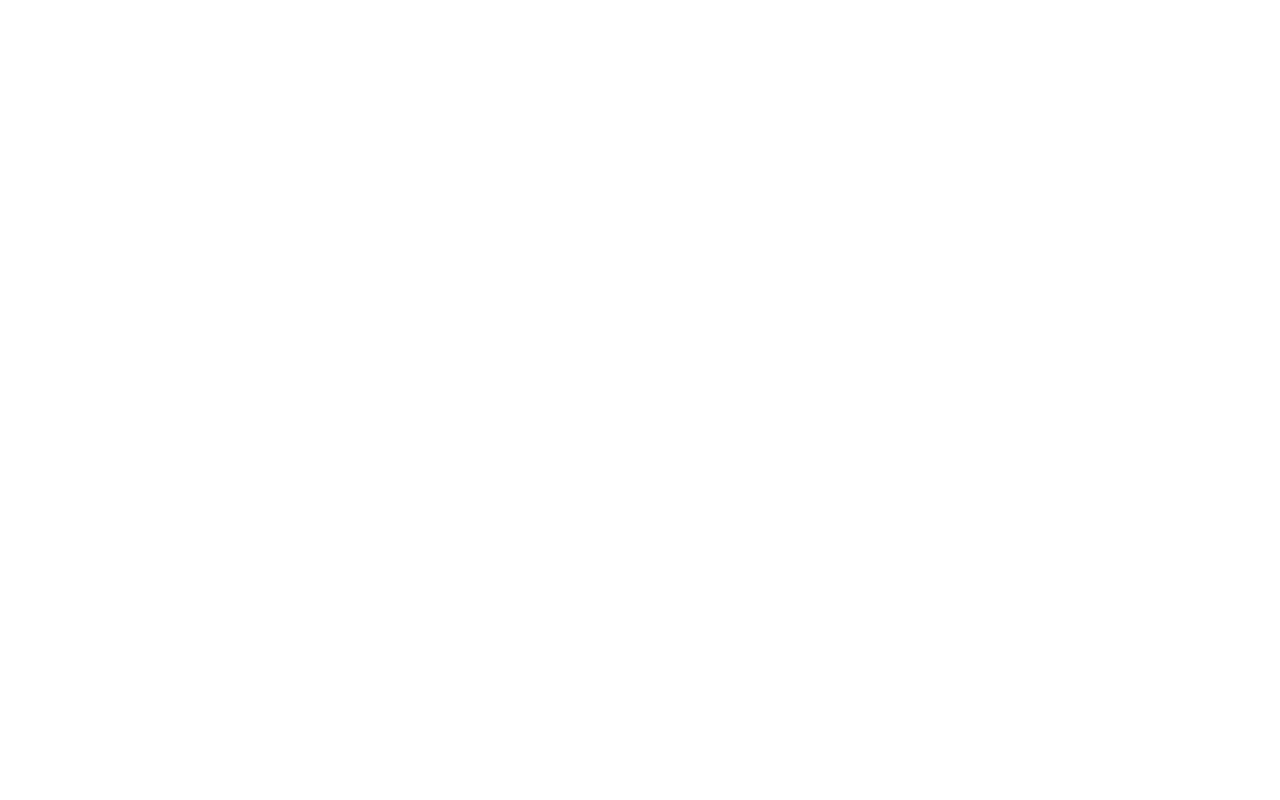
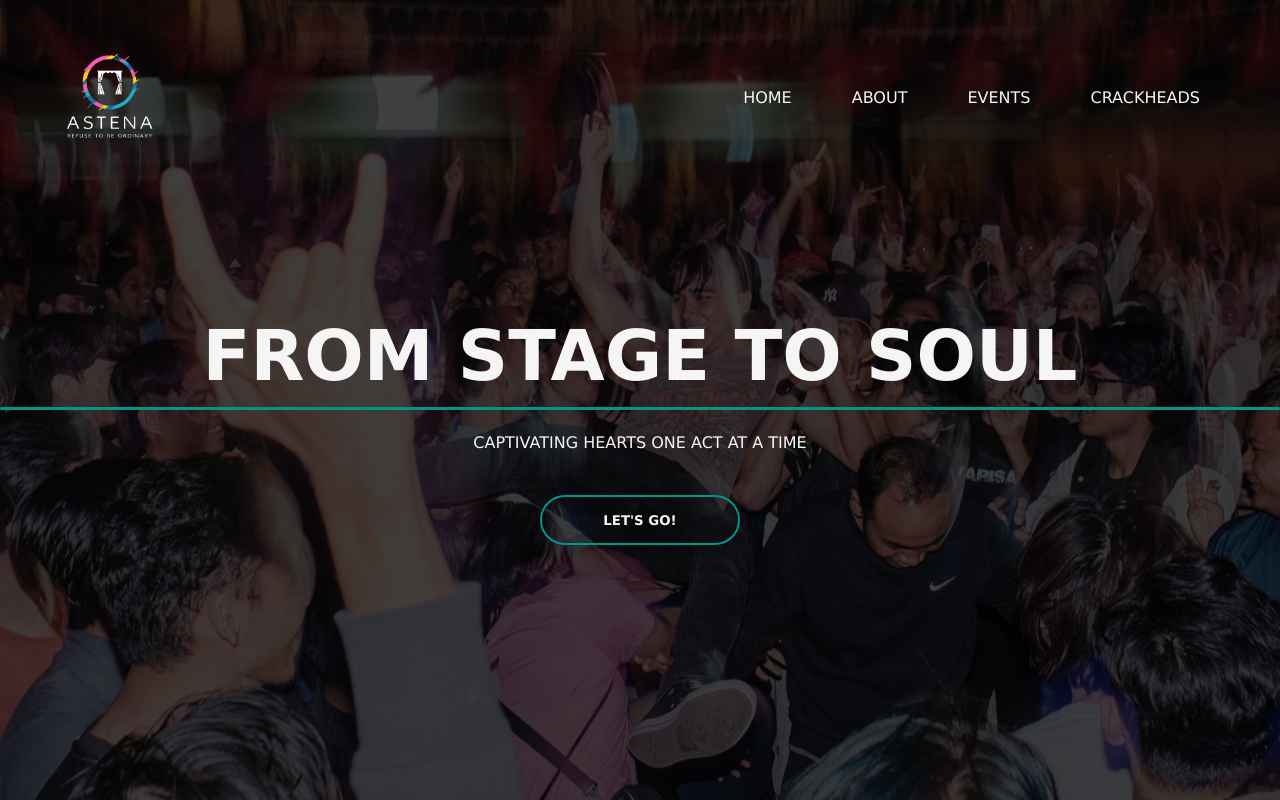
Before and after one commit to MalSyaf/malsyaf.github.io, a plain HTML site: page sunnyrain/index.html in a window 1280 px wide. Drawn offline with Linux system fonts and the light colour scheme.

Commit message:
navbar and header contents

```diff
--- a/sunnyrain/index.html
+++ b/sunnyrain/index.html
@@ -9,9 +9,37 @@
     <link rel="stylesheet" href="./style.css">
 </head>
 <body>
-    <div class="banner">
+     <!-- Navbar -->
+    <nav class="navbar">
+        <img src="../sunnyrain/img/astena_logo.png" class="logo">
+        <ul class="nav-links">
+            <li><a href="#">Home</a></li>
+            <li><a href="#">About</a></li>
+            <li><a href="#">Events</a></li>
+            <li><a href="#">Crackheads</a></li>
+        </ul>
+        <img src="./img/menu-btn.png" alt="" class="menu-btn">
+    </nav>
 
-    </div>
+    <header>
+        <div class="header-content">
+            <h1>From Stage to Soul</h1>
+            <div class="line"></div>
+            <p>Captivating Hearts One Act at a Time</p>
+            <div>
+                <button type="button"><span></span>LET'S GO!</button>
+            </div>
+        </div>
+    </header>
 
+
+    <script>
+        const menuBtn = document.querySelector('.menu-btn')
+        const navlinks = document.querySelector('.nav-links')
+
+        menuBtn.addEventListener('click', () => {
+            navlinks.classList.toggle('mobile-menu')
+        })
+    </script>
 </body>
 </html>
--- a/sunnyrain/style.css
+++ b/sunnyrain/style.css
@@ -6,11 +6,144 @@
     margin: 0;
     padding: 0;
     box-sizing: border-box;
+    font-family: Verdana, Geneva, Tahoma, sans-serif;
 }
-.banner{
-    width: 100%;
-    height: 100%;
+a{
+    color: whitesmoke;
+    text-decoration: none;
+    text-transform: uppercase;
+}
+ul{
+    list-style: none;
+}
+
+/* Header */
+header{
+    width: 100vw;
+    height: 100vh;
     background-image: linear-gradient(rgba(0,0,0,0.75),rgba(0,0,0,0.75)),url(../sunnyrain/img/header_bg.jpg);
     background-size: cover;
     background-position: center;
 }
+.header-content{
+    width: 100%;
+    position: absolute;
+    top: 50%;
+    transform: translateY(-50%);
+    text-align: center;
+    color: whitesmoke;
+}
+.header-content h1{
+    font-size: 70px;
+    margin-top: 80px;
+    text-transform: uppercase;
+}
+.line{
+    width: auto;
+    height: 3px;
+    background: #009688;
+    margin: 10px auto;
+    border-radius: 5px;
+}
+.header-content p{
+    margin: 20px auto;
+    font-weight: 100;
+    line-height: 25px;
+    text-transform: uppercase;
+}
+button{
+    height: 50px;
+    width: 200px;
+    padding: 15px 0;
+    text-align: center;
+    margin: 20px 10px;
+    border-radius: 25px;
+    font-weight: bold;
+    border: 2px solid #009688;
+    background: transparent;
+    color: whitesmoke;
+    cursor: pointer;
+    position: relative;
+    overflow: hidden;
+}
+span{
+    background: #009688;
+    height: 100%;
+    width: 0;
+    border-radius: 25px;
+    position: absolute;
+    left: 0;
+    bottom: 0;
+    z-index: -1;
+    transition: 0.5s;
+}
+button:hover span{
+    width: 100%;
+}
+button:hover{
+    border: none;
+}
+
+/* Navbar */
+.logo{
+    width: 120px;
+    cursor: pointer;
+}
+.navbar{
+    display: flex;
+    position: absolute;
+    top: 0;
+    left: 0;
+    width: 100%;
+    justify-content: space-between;
+    padding: 50px;
+}
+.nav-links{
+    display: flex;
+    align-items: center;
+}
+.nav-links li{
+    margin: 0 30px;
+}
+.menu-btn{
+    position: absolute;
+    top: 30px;
+    right: 30px;
+    z-index: 1;
+    width: 40px;
+    margin: 20px;
+    cursor: pointer;
+    display: none;
+}
+
+/* Mobile Device */
+@media only screen and (max-width:850px){
+    .menu-btn{
+        display: block;
+    }
+    .navbar{
+        padding: 0;
+    }
+    .logo{
+        position: absolute;
+        top: 30px;
+        left: 30px;
+        z-index: 2;
+    }
+    .nav-links{
+        flex-direction: column;
+        width: 100%;
+        height: 100vh;
+        justify-content: center;
+        background: #009688;
+        z-index: 1;
+        margin-top: -1500px;
+        transition: all 0.5s ease;
+    }
+    .mobile-menu{
+        margin-top: 0px;
+    }
+    .nav-links li{
+        margin: 30px auto;
+    }
+}
```
Also changed, not shown: sunnyrain/img/astena_logo.png (added), sunnyrain/img/menu-btn.png (added).
